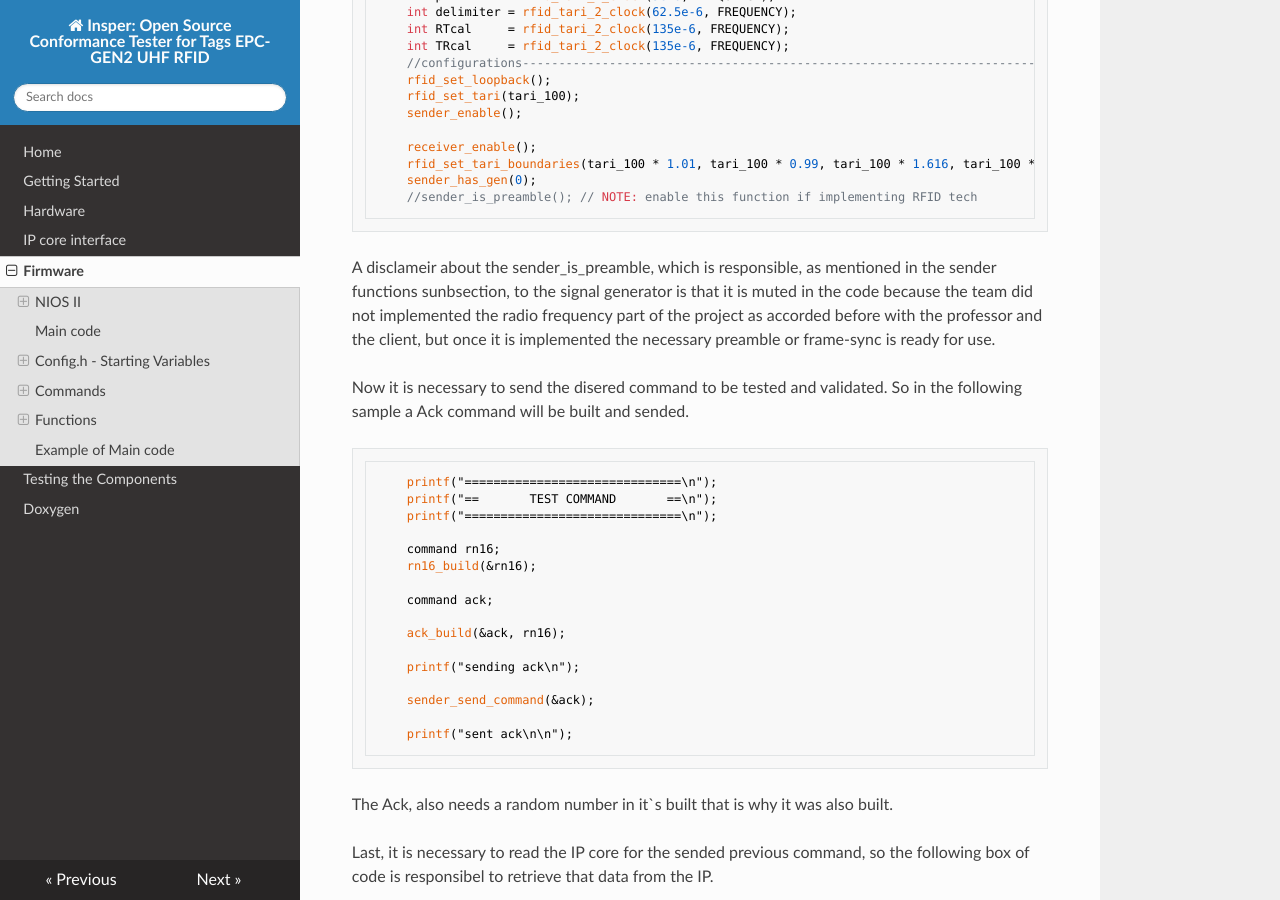
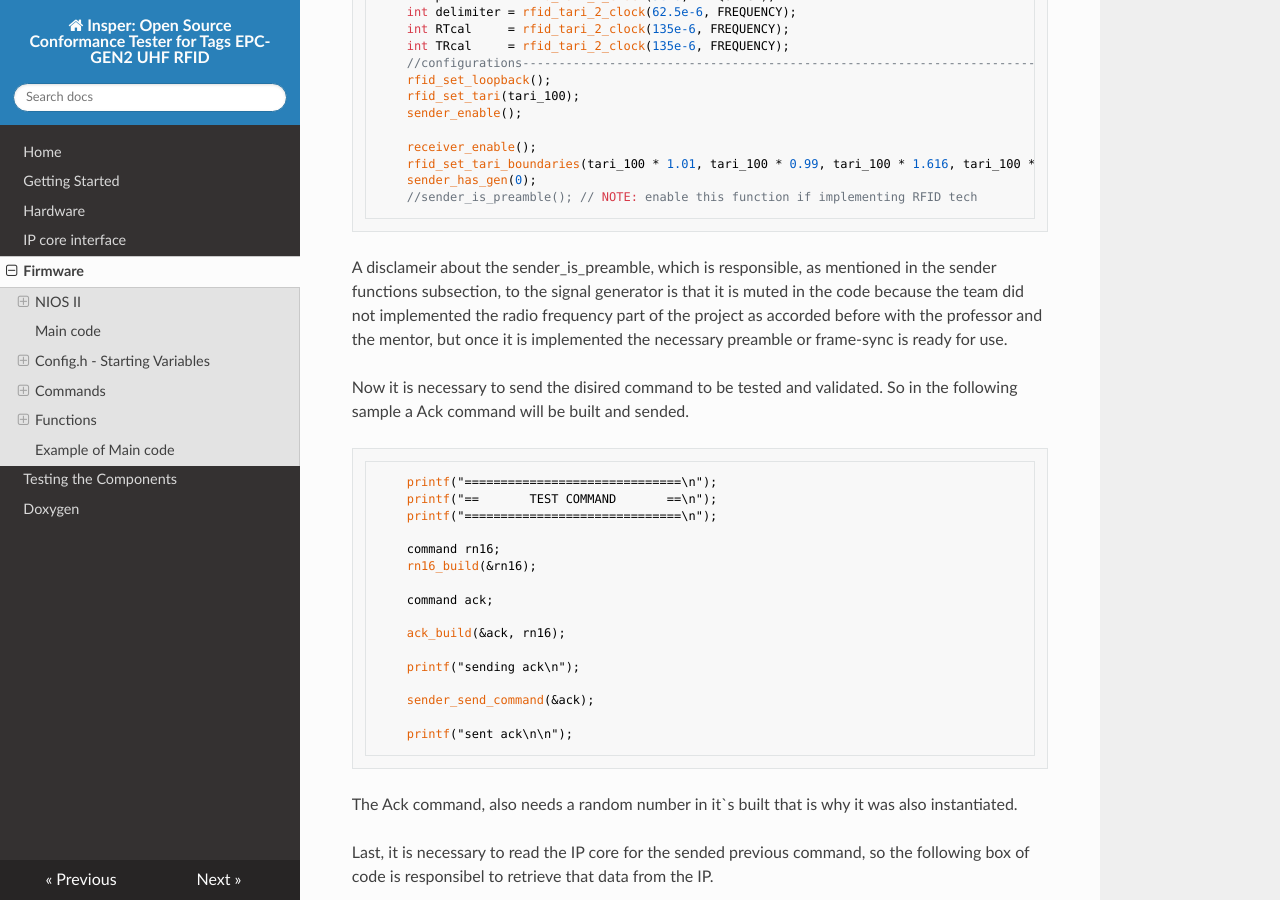
Before and after one commit to pfeinsper/21b-indago-rfid-conformance-tester, an MkDocs documentation site: the page built from docs-src/firmware.md, in a window 1280 px wide and 900 px high, scrolled down 11093 px. Built offline with MkDocs 1.6.1, drawn with Linux system fonts in a browser that asks for light colours; nearby versions of some CDN libraries; some of the changed text lies outside the part shown.

Commit message:
ing errors firm

````diff
--- a/docs-src/firmware.md
+++ b/docs-src/firmware.md
@@ -436,9 +436,9 @@ Also in this sample the peripherals sender and receiver are being enabled, as bo
 
 ```
 
-A disclameir about the sender_is_preamble, which is responsible, as mentioned in the sender functions sunbsection, to the signal generator is that it is muted in the code because the team did not implemented the radio frequency part of the project as accorded before with the professor and the client, but once it is implemented the necessary preamble or frame-sync is ready for use.
+A disclameir about the sender_is_preamble, which is responsible, as mentioned in the sender functions subsection, to the signal generator is that it is muted in the code because the team did not implemented the radio frequency part of the project as accorded before with the professor and the mentor, but once it is implemented the necessary preamble or frame-sync is ready for use.
 
-Now it is necessary to send the disered command to be tested and validated. So in the following sample a Ack command will be built and sended.
+Now it is necessary to send the disired command to be tested and validated. So in the following sample a Ack command will be built and sended.
 
 ```c
     printf("==============================\n");
@@ -460,7 +460,7 @@ Now it is necessary to send the disered command to be tested and validated. So i
 
 ```
 
-The Ack, also needs a random number in it`s built that is why it was also built.
+The Ack command, also needs a random number in it`s built that is why it was also instantiated.
 
 Last, it is necessary to read the IP core for the sended previous command, so the following box of code is responsibel to retrieve that data from the IP.
 
````
Also changed, not shown: other parts of docs-src/firmware.md (+1 -1 lines).
